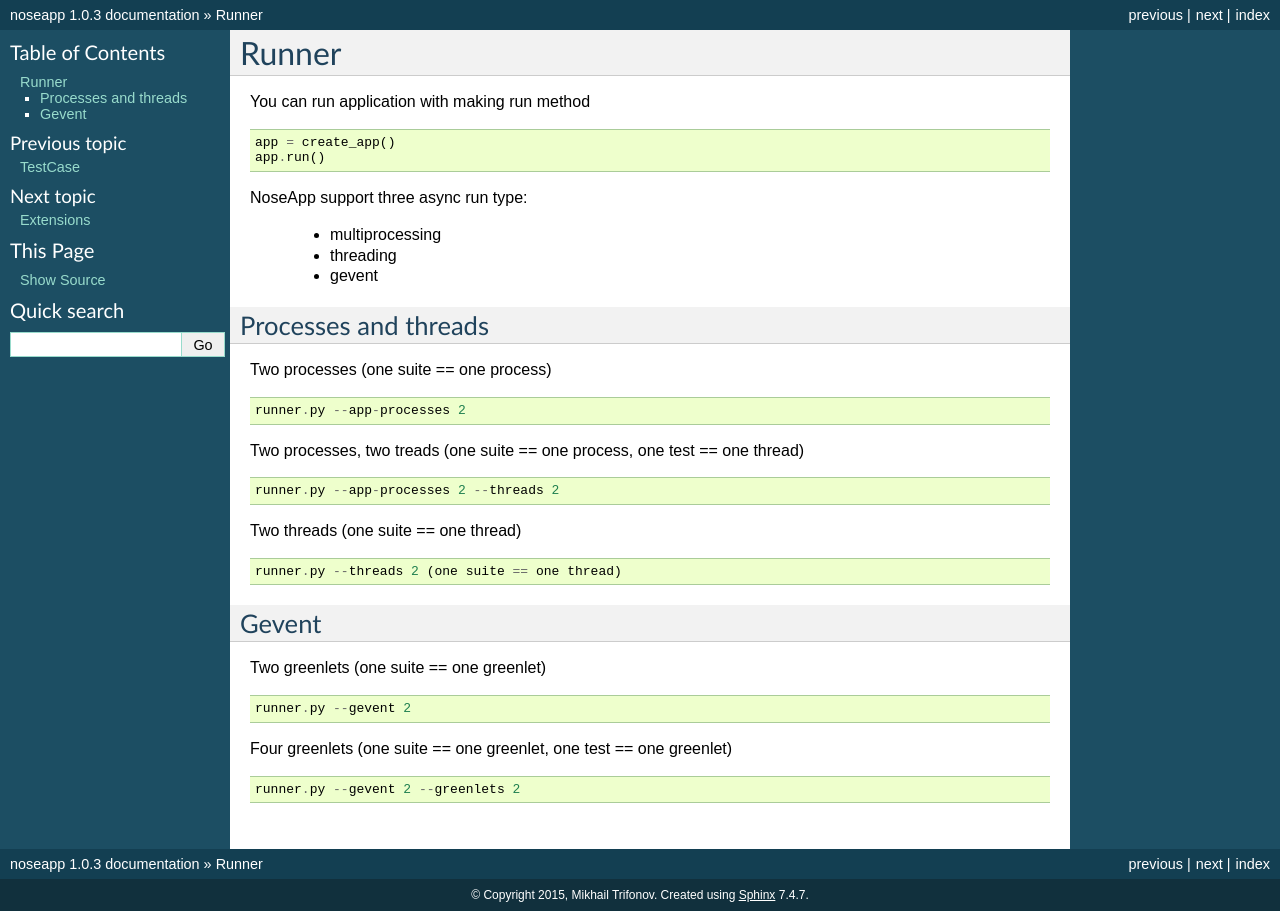
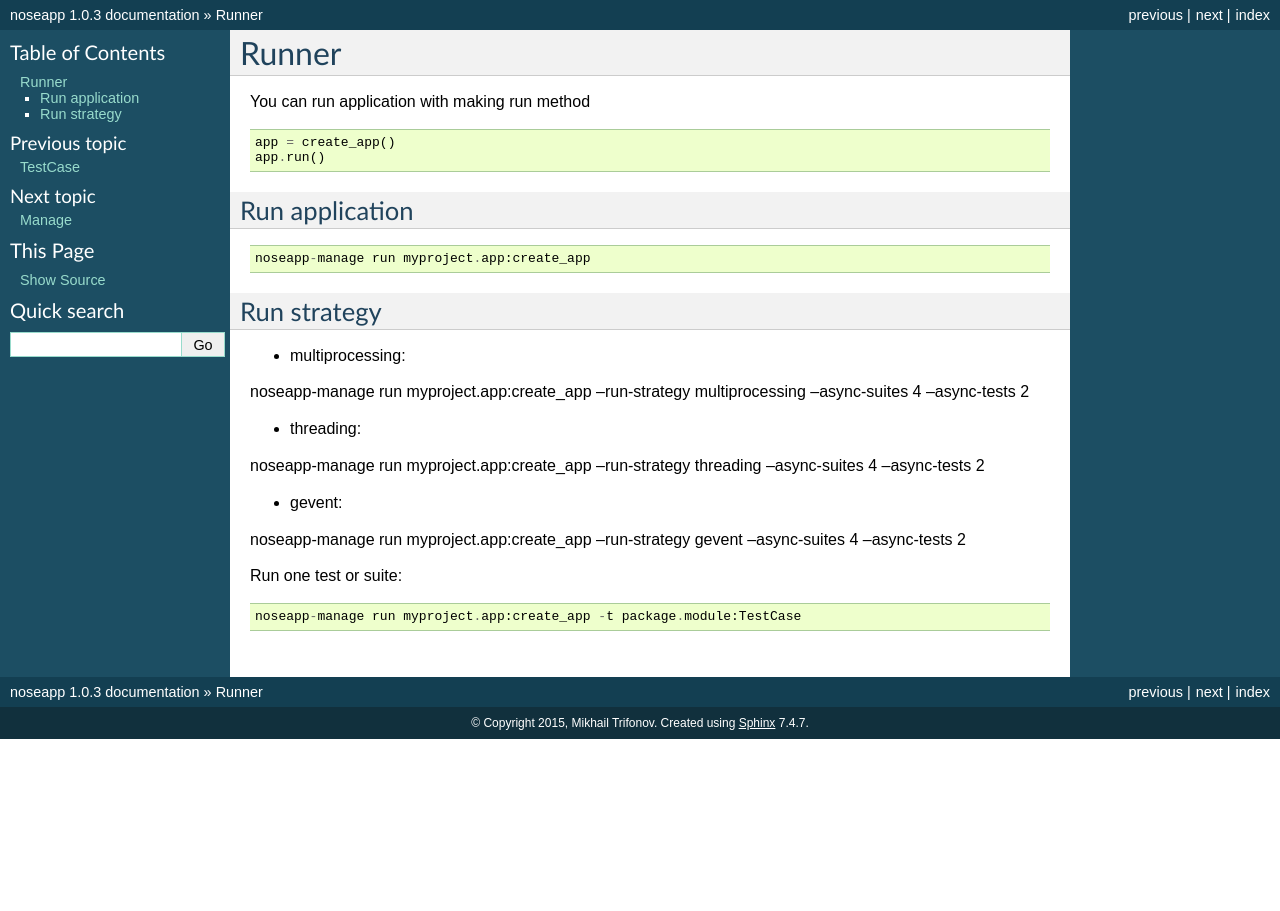
Before and after one commit to noseapp/noseapp, a Sphinx documentation site: the page built from docs/runner.rst, in a window 1280 px wide. Built offline with Sphinx 7.4.7, drawn with Linux system fonts in a browser that asks for light colours; pages that are not in the unit, such as notebooks, are missing from menus.

Commit message:
fix docs

```diff
--- a/docs/index.rst
+++ b/docs/index.rst
@@ -9,6 +9,7 @@ NoseApp
     suite
     case
     runner
+    manage
     extensions
     simple_example
 
--- a/docs/runner.rst
+++ b/docs/runner.rst
@@ -9,48 +9,30 @@ You can run application with making run method
     app = create_app()
     app.run()
 
-NoseApp support three async run type:
 
- * multiprocessing
- * threading
- * gevent
-
-
-Processes and threads
----------------------
-
-Two processes (one suite == one process)
+Run application
+---------------
 
 ::
 
-    runner.py --app-processes 2
+    noseapp-manage run myproject.app:create_app
 
 
-Two processes, two treads (one suite == one process, one test == one thread)
+Run strategy
+------------
+
+* multiprocessing:
+noseapp-manage run myproject.app:create_app --run-strategy multiprocessing --async-suites 4 --async-tests 2
+
+* threading:
+noseapp-manage run myproject.app:create_app --run-strategy threading --async-suites 4 --async-tests 2
+
+* gevent:
+noseapp-manage run myproject.app:create_app --run-strategy gevent --async-suites 4 --async-tests 2
+
+
+Run one test or suite:
 
 ::
 
-    runner.py --app-processes 2 --threads 2
-
-
-Two threads (one suite == one thread)
-
-::
-
-    runner.py --threads 2 (one suite == one thread)
-
-
-Gevent
-------
-
-Two greenlets (one suite == one greenlet)
-
-::
-
-    runner.py --gevent 2
-
-Four greenlets (one suite == one greenlet, one test == one greenlet)
-
-::
-
-    runner.py --gevent 2 --greenlets 2
+  noseapp-manage run myproject.app:create_app -t package.module:TestCase
```
Also changed, not shown: other parts of docs/index.rst (+1 -1 lines), README.rst (+7 -14 lines), docs/manage.rst (added, +67 -0 lines), docs/simple_example.rst (+0 -10 lines), docs/suite.rst (+30 -0 lines).
